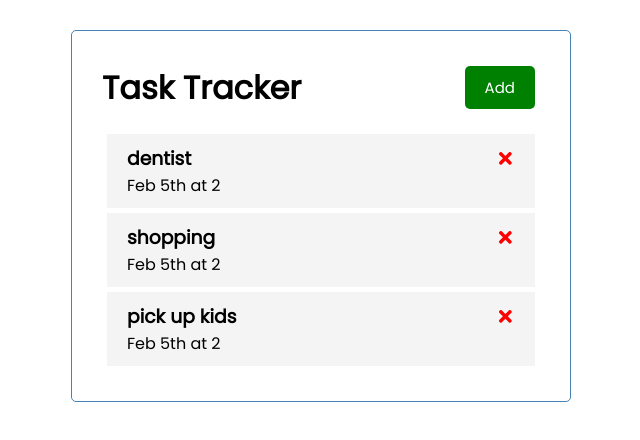
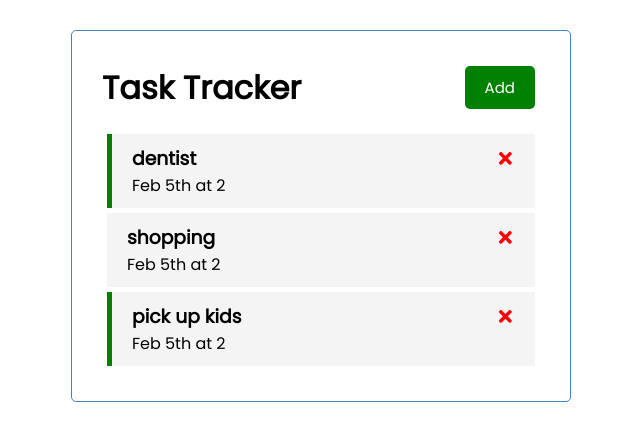
Before and after one commit to briandeitchman1/React-Task-Tracker, a React (Create React App) app: page / in a window 1280 px wide. Shown: the top 440 px of the page, without its empty margins (319-959 px from the left). Built offline with nearby package versions, Linux system fonts and the light colour scheme.

Commit message:
Added ability to toggle reminder

```diff
--- a/src/App.js
+++ b/src/App.js
@@ -14,7 +14,7 @@
       id: 2,
       text: "shopping",
       day: "Feb 5th at 2 ",
-      reminder: true,
+      reminder: false,
     },
     {
       id: 3,
@@ -31,11 +31,19 @@
     }))
   }
 
+  // Toggle Reminder
+  const toggleReminder = (id) => {
+    setTasks(tasks.map((task) => {
+      return task.id === id ? { ...task, reminder: !task.reminder } : task
+    }))
+  }
+
+
   return (
     <div className="container">
       <Header />
       {tasks.length > 0 ?
-        <Tasks tasks={tasks} onDelete={deleteTask} />
+        <Tasks tasks={tasks} onDelete={deleteTask} onToggle={toggleReminder} />
         : "No Task to show"
       }
     </div>
--- a/src/components/Task.js
+++ b/src/components/Task.js
@@ -1,8 +1,8 @@
 import { FaTimes } from 'react-icons/fa'
 
-const Task = ({ task, onDelete }) => {
+const Task = ({ task, onDelete, onToggle }) => {
     return (
-        <div className="task">
+        <div className={`task ${task.reminder ? 'reminder' : ''}`} onDoubleClick={() => onToggle(task.id)}>
             <h3> {task.text} <FaTimes style={{ color: "red", cursor: "pointer" }} onClick={() => { onDelete(task.id) }} /></h3>
             <p>{task.day}</p>
         </div>
--- a/src/components/Tasks.js
+++ b/src/components/Tasks.js
@@ -1,11 +1,11 @@
 import Task from "./Task"
 
-const Tasks = ({ tasks, onDelete }) => {
+const Tasks = ({ tasks, onDelete, onToggle }) => {
 
     return (
         <>
             {tasks.map((task) => (
-                <Task key={task.id} task={task} onDelete={onDelete} />
+                <Task key={task.id} task={task} onDelete={onDelete} onToggle={onToggle} />
             ))}
         </>
     )
```
